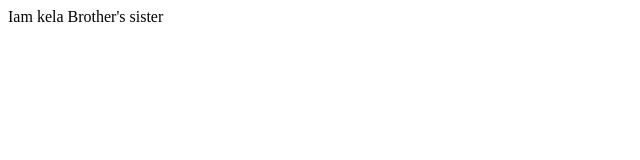
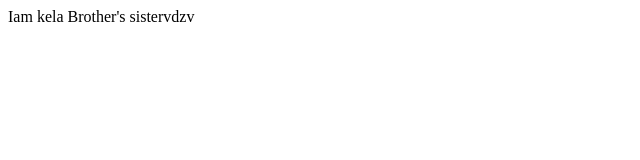
Before and after one commit to Bharathbolloju/lol, a plain HTML site: page kela.html in a window 1280 px wide. Shown: the full height of the page, 0-640 px from the left. Drawn offline with Linux system fonts and the light colour scheme.

Commit message:
committed

```diff
--- a/kela.html
+++ b/kela.html
@@ -6,6 +6,6 @@
     <title>Document</title>
 </head>
 <body>
-    Iam kela Brother's sister
+    Iam kela Brother's sistervdzv
 </body>
 </html>
```
